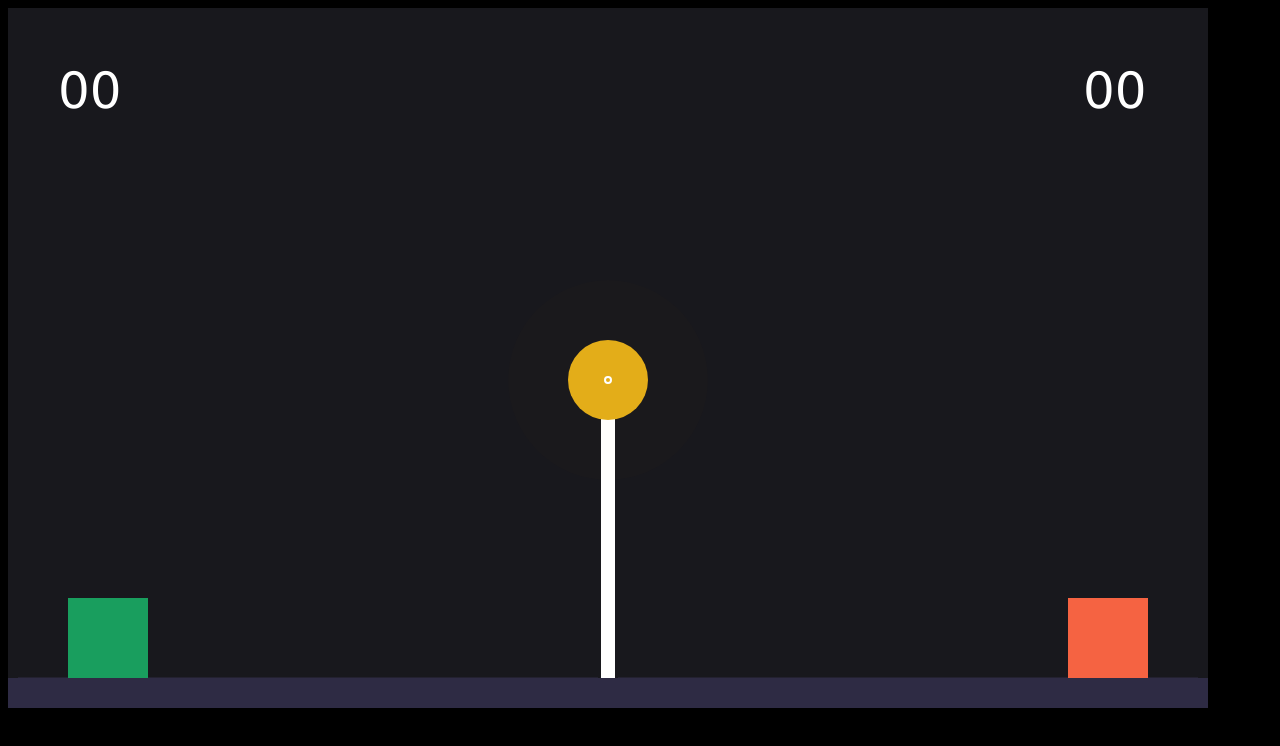
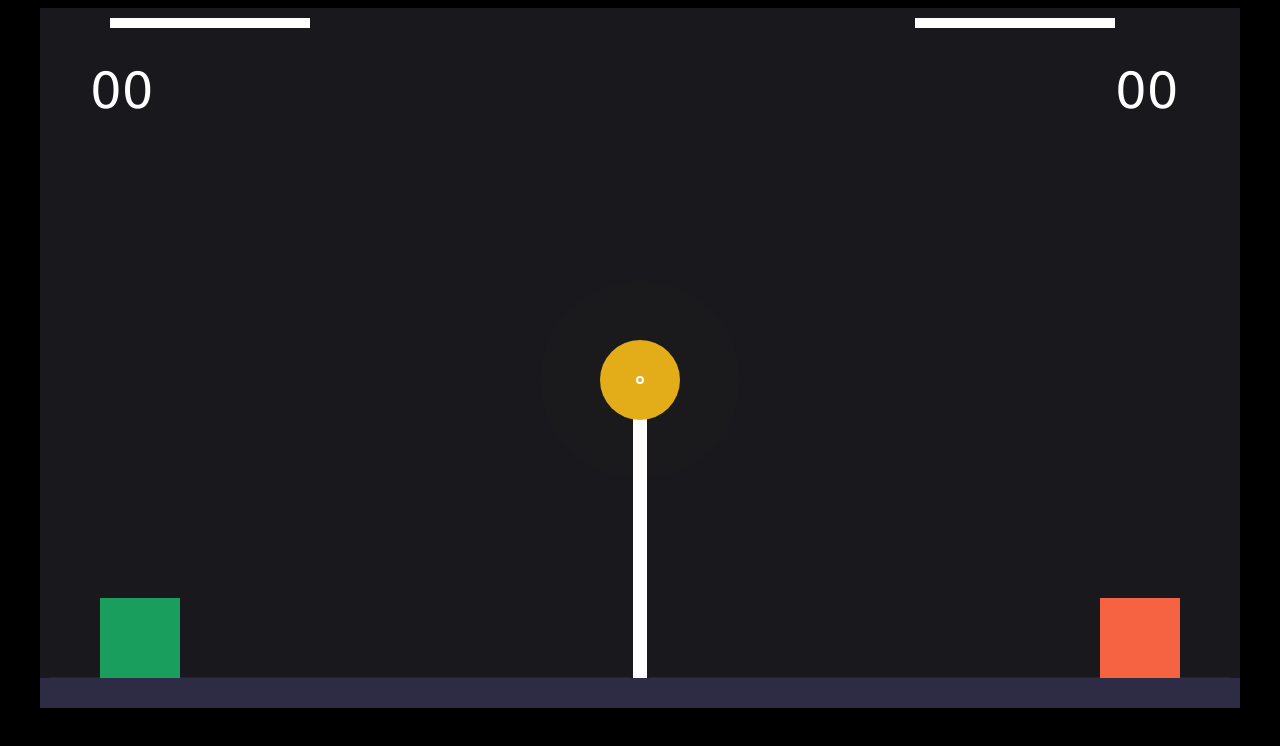
Before and after one commit to SKU18355/SKU18355.github.io, a plain HTML site: page index.html in a window 1280 px wide. Drawn offline with Linux system fonts and the light colour scheme.

Commit message:
changed css, added jump lines

```diff
--- a/src/js/main.js
+++ b/src/js/main.js
@@ -193,6 +193,12 @@ Events.on(engine, 'collisionStart', function(event) {
 		ctx.fillStyle = "#FFFFFF";
 		ctx.fillText(pad(p2stats[0], 2), 50, 100);
 		ctx.fillText(pad(p1stats[0], 2), 1075, 100);
+		for(var i = 1; i <= p2stats[1]; i++){
+			ctx.fillRect(50+ i*20, 10, 20, 10);
+		}
+		for(var c = 1; c <= p1stats[1]; c++){
+			ctx.fillRect(1075- c*20, 10, 20, 10);
+		}
 
 	});
 
--- a/src/styles/style.css
+++ b/src/styles/style.css
@@ -1 +1,10 @@
-body {background-color: black;}
+body {
+	background-color: black;
+	align-content: center;
+	}
+canvas {
+	padding: 0;
+    margin: auto;
+    display: block;
+	align-content: center;
+	}
```
Also changed, not shown: src/js/player.js (added, +14 -0 lines).
